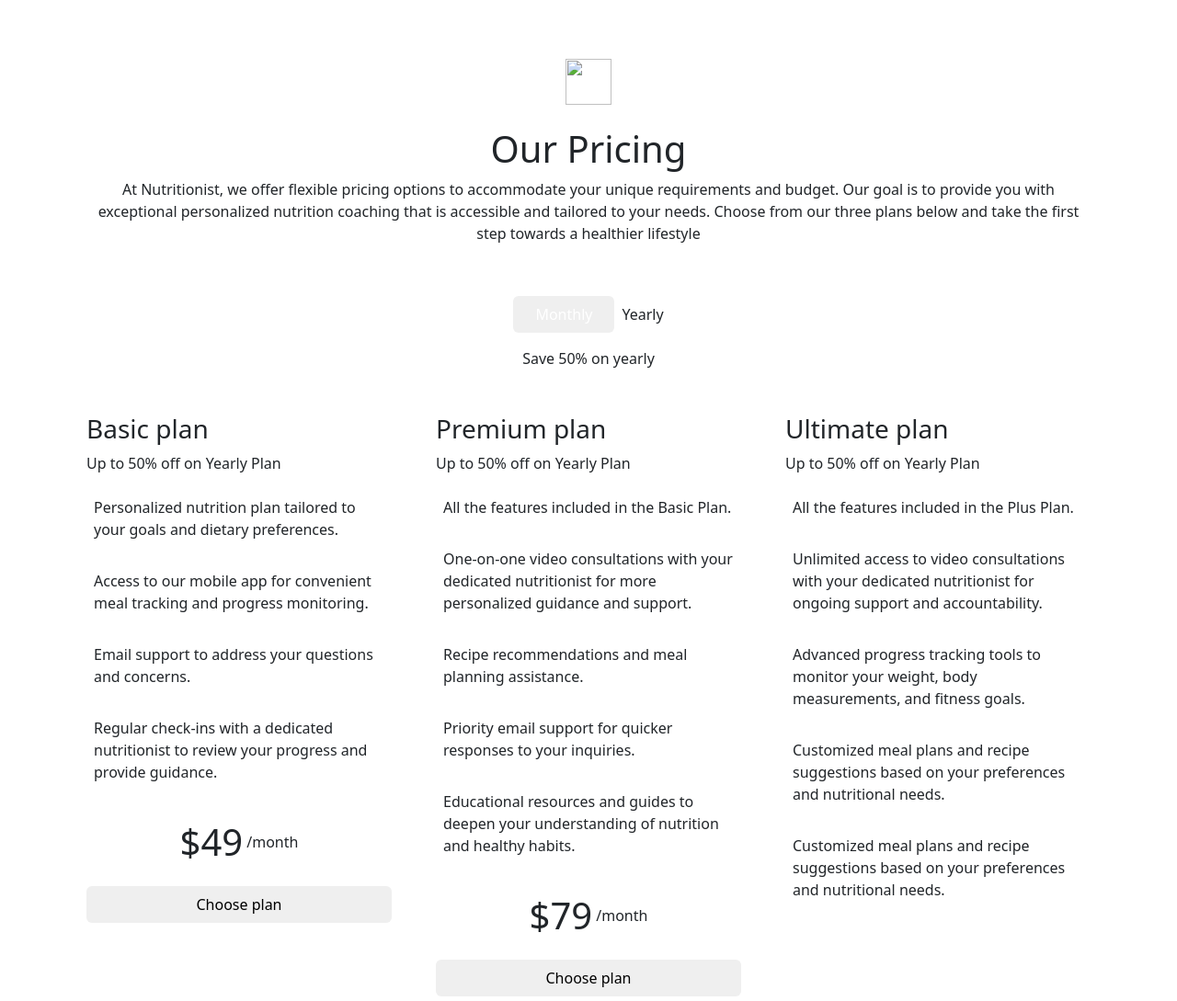
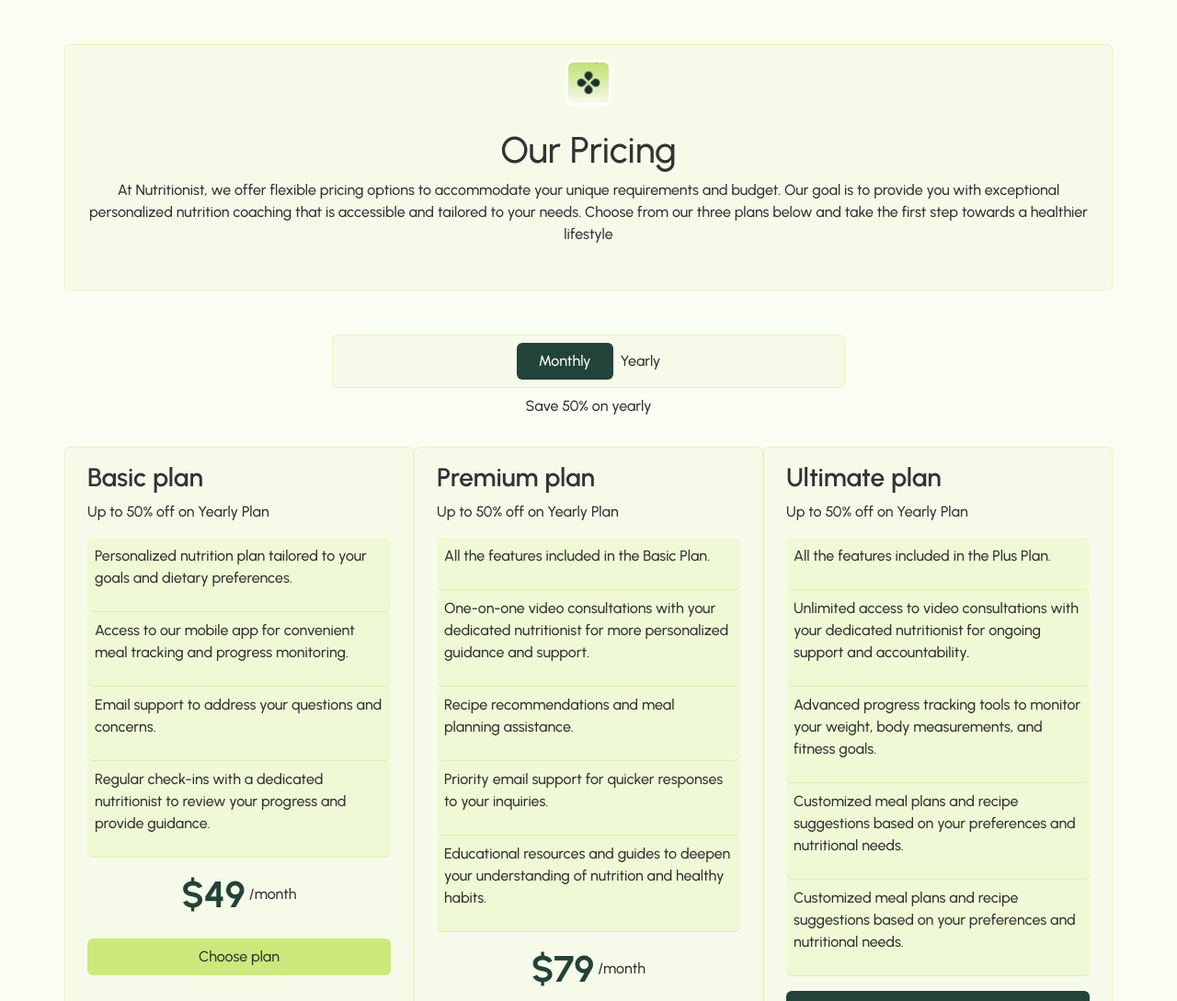
Before and after one commit to Hope-Akpan1/Collaboration-, a plain HTML site: page pricing/pricing.html in a window 1280 px wide. Shown: the top 1089 px of the page at 92% size. Drawn offline with nearby package versions, Linux system fonts and the light colour scheme; the site is published under a folder, as on GitHub Pages, so addresses that start at the root find nothing; files whose address does not match are found by name.

Commit message:
Update pricing.html

```diff
--- a/pricing/pricing.html
+++ b/pricing/pricing.html
@@ -29,7 +29,7 @@
 
 
   <!-- custom style -->
-  <link rel="stylesheet" href="/pricing.css">
+  <link rel="stylesheet" href="./pricing.css">
 </head>
 
 <body class="mx-3">
@@ -40,7 +40,7 @@
   </header>
   <main class="container-sm my-5 rounded universal-bg ">
     <div class="text-center py-3">
-      <img src="/img/Icon-Container.png" alt="" width="50px" height="50px">
+      <img src="./img/Icon-Container.png" alt="" width="50px" height="50px">
     </div>
     <div class="text-center mb-5 mx-2">
       <h1 class="my-2">
```
